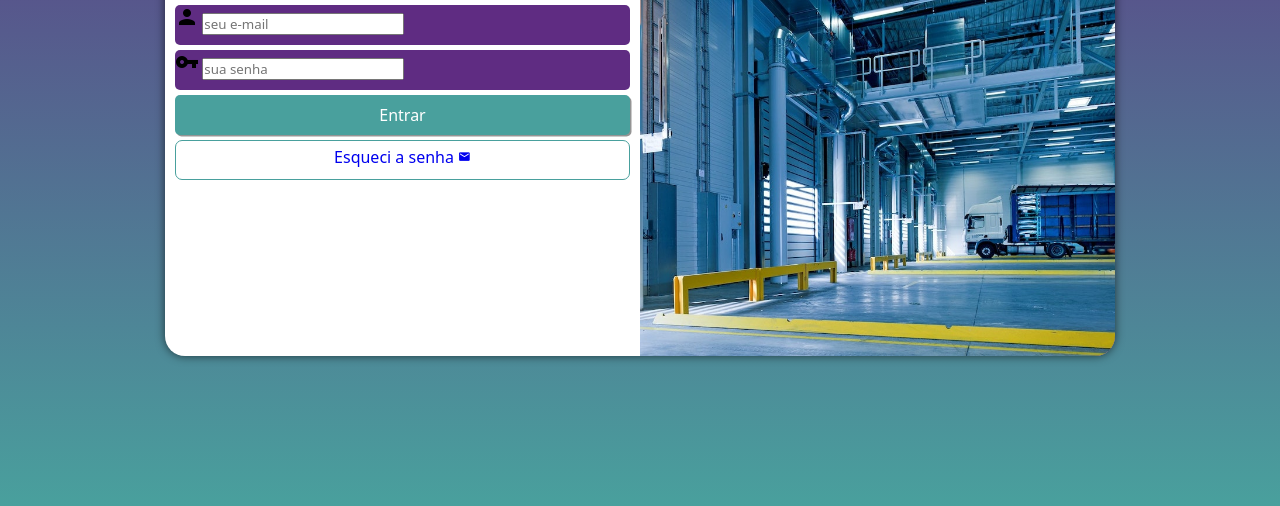
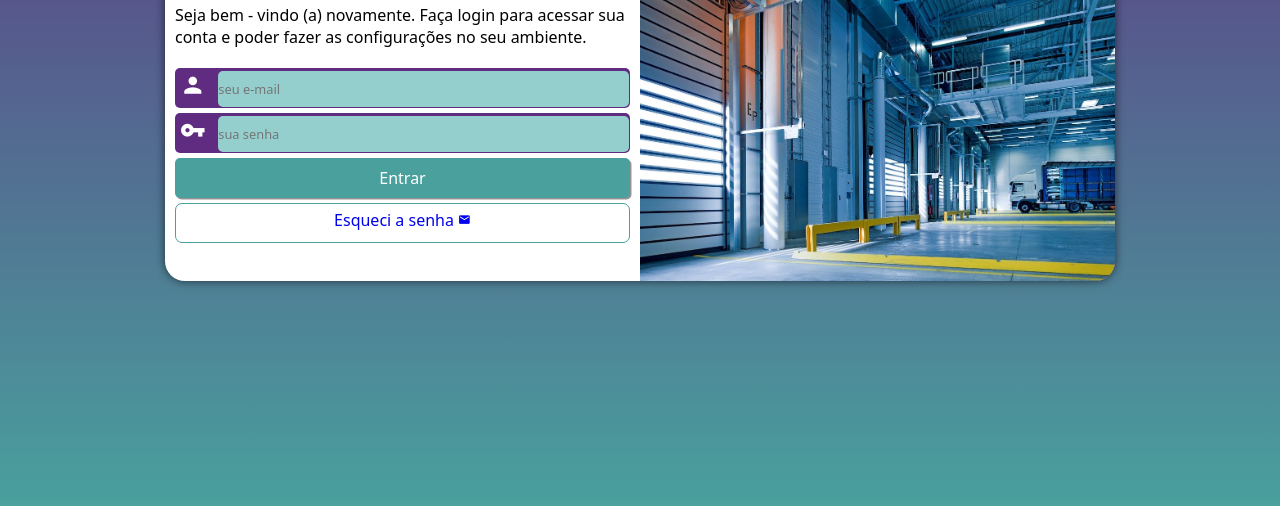
Before and after one commit to renatojuniorj94/projeto-login, a plain HTML site: page index.html in a window 1280 px wide. Shown: the part 294-800 px from the top of the page. Drawn offline with Linux system fonts and the light colour scheme.

Commit message:
finalizando projeto login

```diff
--- a/estilos/media-query.css
+++ b/estilos/media-query.css
@@ -14,6 +14,7 @@ TV e grandes telas acimad e 1200px */
 
     section#login {
         width: 80vw;
+        height: 280px;
     }
 
     section#login > div#imagem {
@@ -38,7 +39,8 @@ TV e grandes telas acimad e 1200px */
     }
 
     section#login {
-        width: 950px
+        width: 950px;
+        height: 350px;
     }
 
     section#login > div#imagem {
@@ -57,6 +59,7 @@ TV e grandes telas acimad e 1200px */
     }
 
     div#formulario > p {
-        font-size: 1.2em;
+        font-size: 1em;
+        margin: 20px 0px;
     }
 }
--- a/estilos/style.css
+++ b/estilos/style.css
@@ -29,7 +29,6 @@ section#login {
     position: absolute;
     top: 50%;
     left: 50%;
-    transform: translate(-50%, -50%);
     overflow: hidden;
 
     background-color: white;
@@ -38,6 +37,7 @@ section#login {
     border-radius: 20px;
     box-shadow: 0px 0px 10px rgba(0, 0, 0, 0.616);
 
+    transform: translate(-50%, -50%);
     transition: width .3s, height .3s;
     transition-timing-function: ease
 }
@@ -66,6 +66,7 @@ div#formulario > p {
 
 form > div.campo {
     background-color: #5f2c82;
+    border: 2px #5f2c82;
     display: block;
     width: 100%;
     height: 40px;
@@ -75,6 +76,28 @@ form > div.campo {
 
 div.campo > label {
     display: none;
+}
+
+div.campo > i {
+    color: white;
+    /* background-color: black; */
+    font-size: 2em;
+    width: 40px;
+    padding: 5px;
+}
+
+div.campo > input {
+    background-color: #94cfcd;
+    font-size: 1em;
+    width: calc(99.9% - 44px);
+    height: 90%;
+    border: 0px;
+    border-radius: 5px;
+    transform: translateY(-4px);
+}
+
+div.campo > input:focus-within {
+    background-color: white;
 }
 
 div.campo {
```
